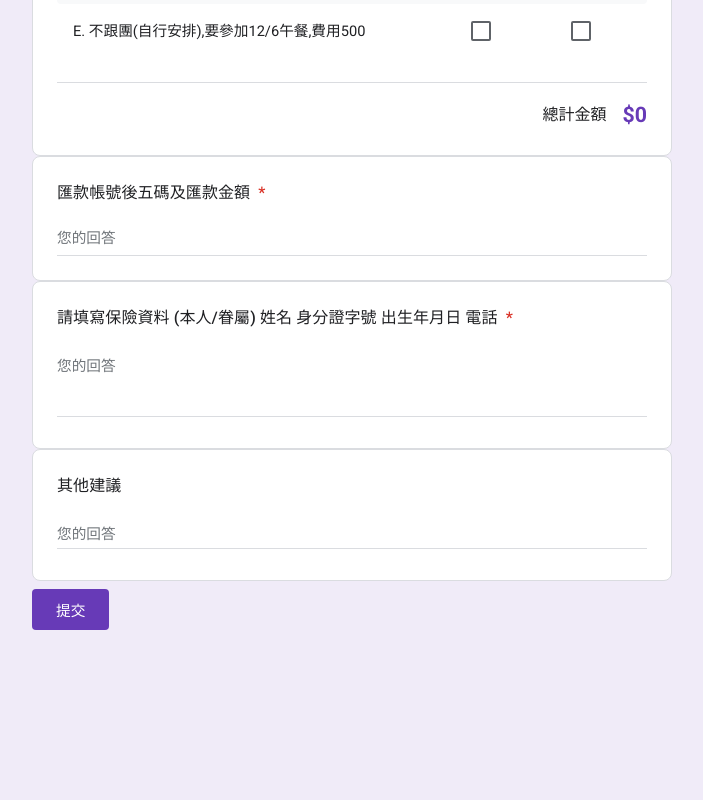
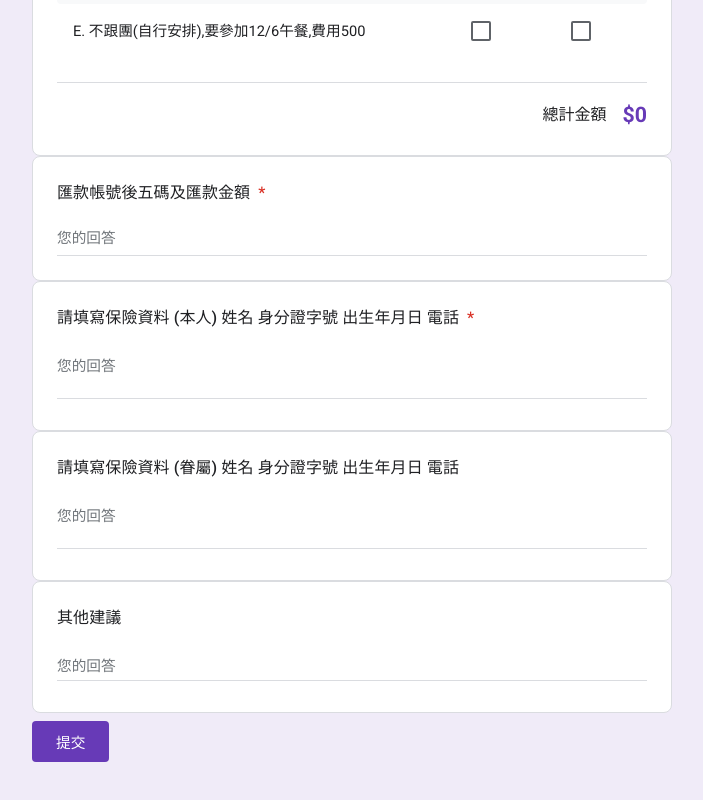
Before and after one commit to auestin/emba-form, a React (Vite) app: page / in a window 1280 px wide. Shown: the part 2440-3240 px from the top of the page, without its empty margins (288-991 px from the left). Before the commit the page ends 3158 px from the top, so only its background shows below. Built offline with nearby package versions, Linux system fonts and the light colour scheme; a web font is replaced by a local one.

Commit message:
Split insurance info into self and family

```diff
--- a/src/App.jsx
+++ b/src/App.jsx
@@ -20,7 +20,8 @@ function App() {
     contactInfo: '',
     accommodationDetails: '',
     bankAccount: '',
-    insuranceInfo: '',
+    insuranceInfoSelf: '',
+    insuranceInfoFamily: '',
     notes: ''
   })
   const [selectedItems, setSelectedItems] = useState({})
@@ -266,9 +267,16 @@ function App() {
           </div>
 
           <div className="form-card form-group">
-            <label className="question-title">請填寫保險資料 (本人/眷屬)  姓名  身分證字號  出生年月日  電話 <span className="required">*</span></label>
+            <label className="question-title">請填寫保險資料 (本人)  姓名  身分證字號  出生年月日  電話 <span className="required">*</span></label>
             <div className="input-wrapper">
-              <textarea name="insuranceInfo" value={formData.insuranceInfo} onChange={handleInputChange} rows="3" required placeholder="您的回答"></textarea>
+              <textarea name="insuranceInfoSelf" value={formData.insuranceInfoSelf} onChange={handleInputChange} rows="2" required placeholder="您的回答"></textarea>
+            </div>
+          </div>
+
+          <div className="form-card form-group">
+            <label className="question-title">請填寫保險資料 (眷屬)  姓名  身分證字號  出生年月日  電話</label>
+            <div className="input-wrapper">
+              <textarea name="insuranceInfoFamily" value={formData.insuranceInfoFamily} onChange={handleInputChange} rows="2" placeholder="您的回答"></textarea>
             </div>
           </div>
 
```
